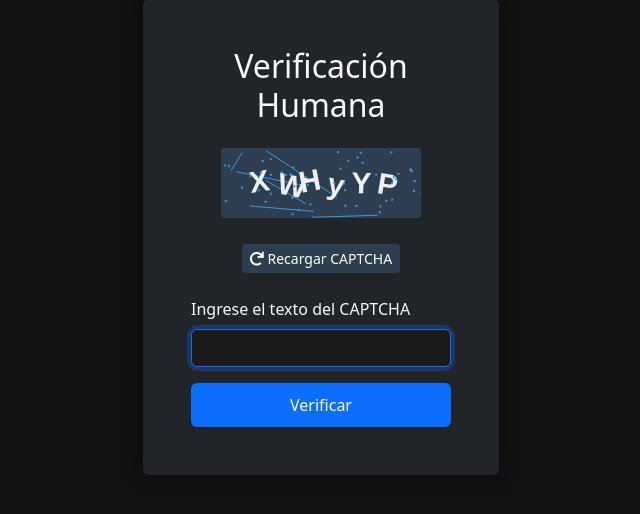
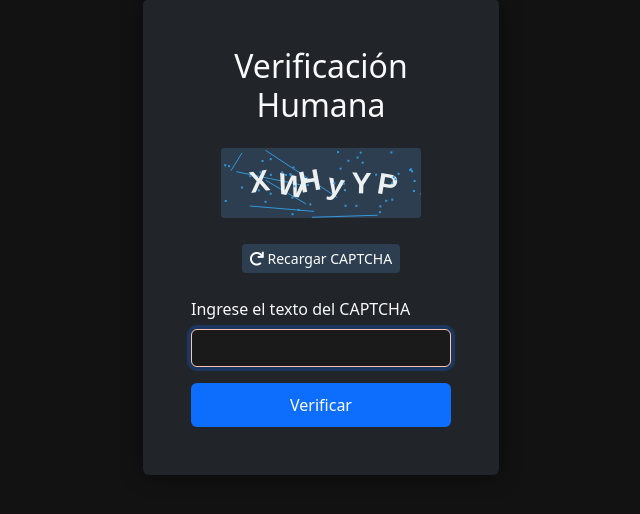
Before and after one commit to MartaRhvn/Trabajo_despliegue, a PHP site: page /captcha.php in a window 1280 px wide, with the restyled element focused. Shown: the part 163-677 px from the top of the page, without its empty margins (319-959 px from the left). Run offline with PHP 8.4, Linux system fonts and the light colour scheme.

Commit message:
Victoria ha cambiado el color del borde

```diff
--- a/GestorTareas/css/style.css
+++ b/GestorTareas/css/style.css
@@ -13,7 +13,7 @@
 }
 
 .form-control:focus {
-    border-color: #0d6efd;
+    border-color: #ffc2ad;
     box-shadow: 0 0 0 0.25rem rgba(13, 110, 253, 0.25);
     background-color: #1a1a1a !important;
     color: #fff !important;
```
